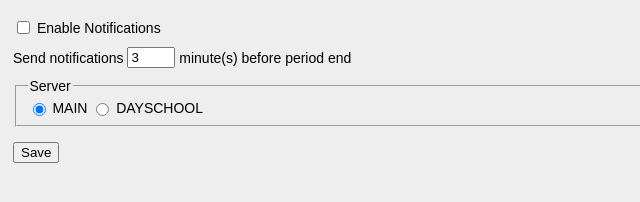
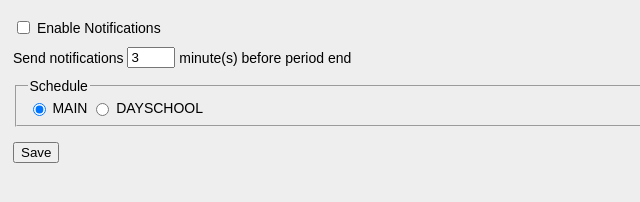
Before and after one commit to codeths/ethsbell-extension, a browser extension: page options/index.html in a window 1280 px wide. Shown: the full height of the page, 0-640 px from the left. Drawn offline with Linux system fonts and the light colour scheme.

Commit message:
style: rename "server" to "schedule" in options

```diff
--- a/options/index.html
+++ b/options/index.html
@@ -32,7 +32,7 @@
 				</div>
 				<div class="option">
 					<fieldset>
-						<legend>Server</legend>
+						<legend>Schedule</legend>
 						<input type="radio" name="instance" id="instance:main" value="main" required>
 						<label for="instance:main">MAIN</label>
 						<input type="radio" name="instance" id="instance:dayschool" value="dayschool">
```
